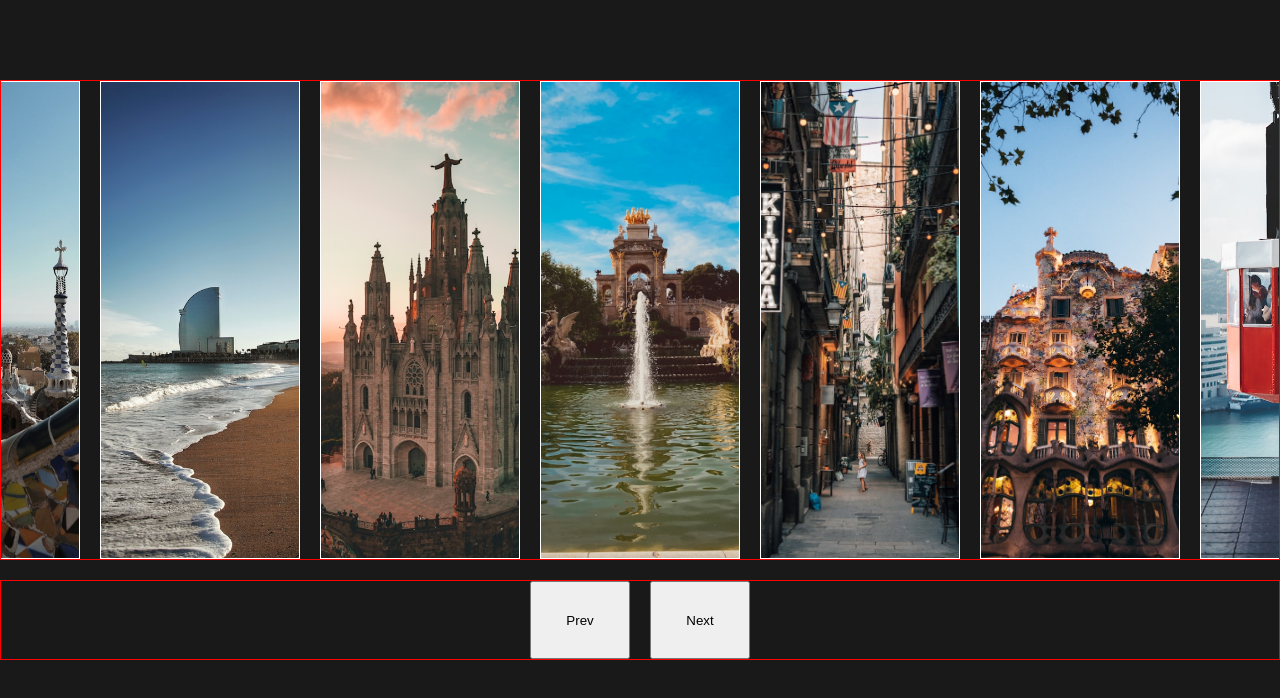
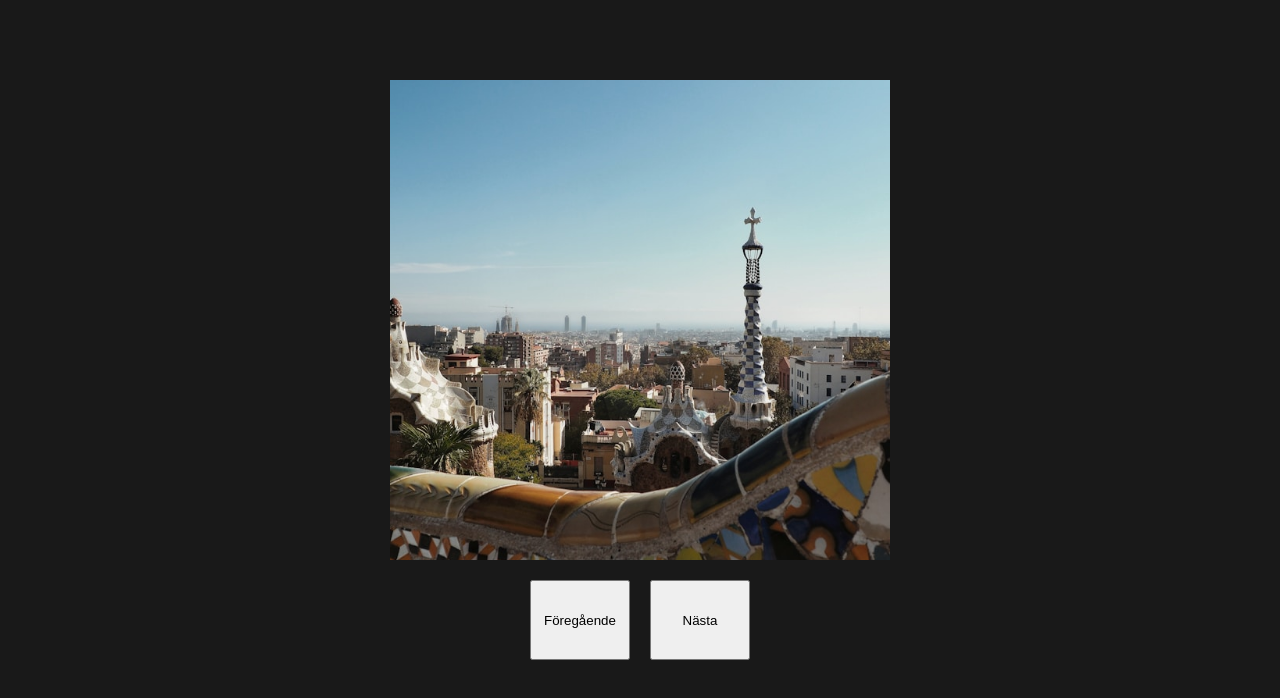
Before and after one commit to DarionV/bildpsel, a plain HTML site: page index.html in a window 1280 px wide. Drawn offline with Linux system fonts and the light colour scheme.

Commit message:
simplify idea and clean up code

```diff
--- a/index.html
+++ b/index.html
@@ -8,10 +8,12 @@
     <link rel="stylesheet" href="style.css" />
   </head>
   <body>
-    <div class="gallery-container"></div>
+    <div class="gallery-container">
+      <img src="images/01.jpg" alt="" id="image" />
+    </div>
     <div class="controls-container">
-      <button id="prev-button">Prev</button>
-      <button id="next-button">Next</button>
+      <button id="prev-button">Föregående</button>
+      <button id="next-button">Nästa</button>
     </div>
   </body>
 </html>
--- a/script.js
+++ b/script.js
@@ -1,6 +1,7 @@
 const nextButton = document.querySelector("#next-button");
 const prevButton = document.querySelector("#prev-button");
-const galleryContainer = document.querySelector(".gallery-container");
+
+let imageIndex = 0;
 
 const images = [
   "images/01.jpg",
@@ -12,34 +13,27 @@ const images = [
   "images/07.jpg",
 ];
 
-let selectedImage = images[0];
+nextButton.addEventListener("click", () => {
+  renderImage(getNextImage());
+});
 
-function getNextImage(currentImage) {
-  const index = images.indexOf(currentImage);
-  if (index != images.length - 1) return images[index + 1];
-  else return images[0];
+prevButton.addEventListener("click", () => {
+  renderImage(getPreviousImage());
+});
+
+function getNextImage() {
+  if (imageIndex != images.length - 1) imageIndex++;
+  else imageIndex = 0;
+  return images[imageIndex];
 }
 
-function getPreviousImage(currentImage) {
-  const index = images.indexOf(currentImage);
-  if (index != 0) return images[index - 1];
-  else return images[images.length - 1];
+function getPreviousImage() {
+  if (imageIndex != 0) imageIndex--;
+  else imageIndex = images.length - 1;
+  return images[imageIndex];
 }
 
-(function renderImages() {
-  for (const image of images) {
-    galleryContainer.appendChild(createImage(image));
-  }
-})();
-
-function createImage(imageSrc) {
-  const newImageContainer = document.createElement("div");
-  newImageContainer.classList.add("image-container");
-
-  const newImage = document.createElement("img");
-  newImage.src = imageSrc;
-
-  newImageContainer.appendChild(newImage);
-
-  return newImageContainer;
+function renderImage(imageToRender) {
+  const image = document.querySelector("#image");
+  image.src = imageToRender;
 }
--- a/style.css
+++ b/style.css
@@ -17,34 +17,22 @@ body {
 }
 
 .gallery-container {
-  border: 1px solid red;
   width: 100vw;
   height: 60%;
   margin-top: 10vh;
   margin-bottom: 20px;
   display: flex;
   justify-content: center;
-  align-items: end;
-  overflow: hidden;
 }
 
-.image-container {
-  border: 1px solid white;
-  height: 100%;
-  width: 70%;
-  max-width: 540px;
-  min-width: 200px;
-  margin: 0px 10px;
-}
-
-.image-container img {
+.gallery-container img {
   height: 100%;
   width: 100%;
+  max-width: 500px;
   object-fit: cover;
 }
 
 .controls-container {
-  border: 1px solid red;
   width: 100%;
   height: 10%;
   display: flex;
```
